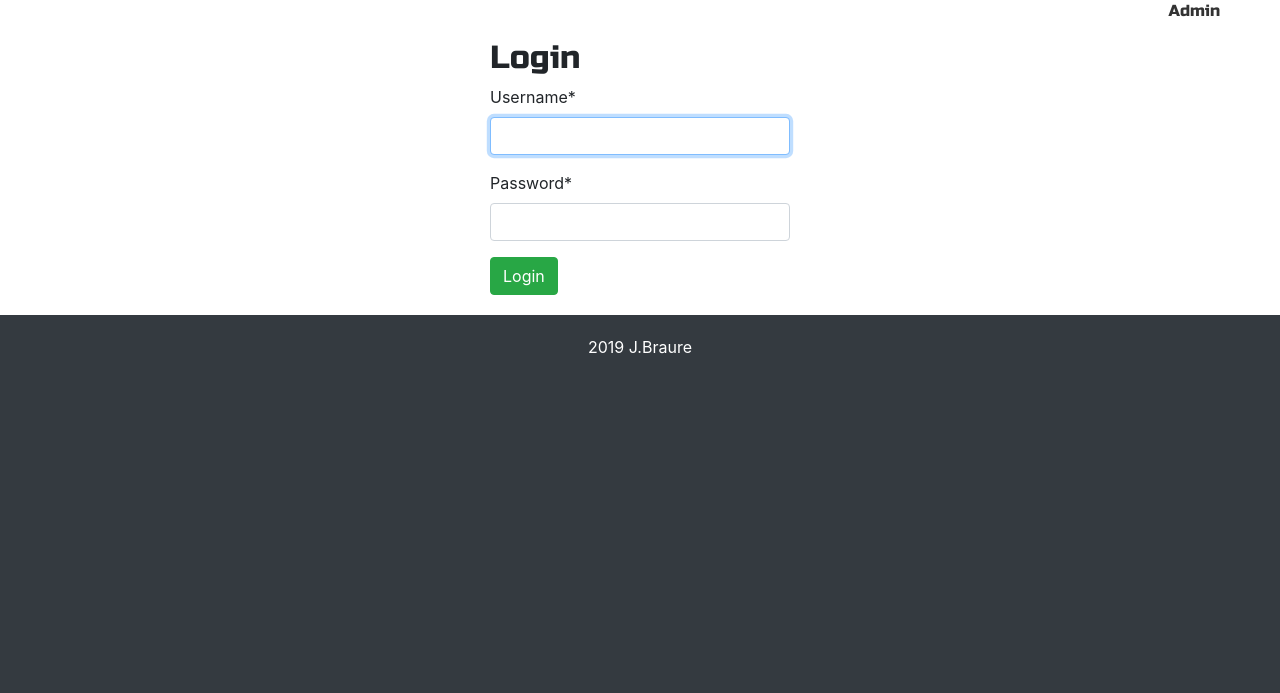
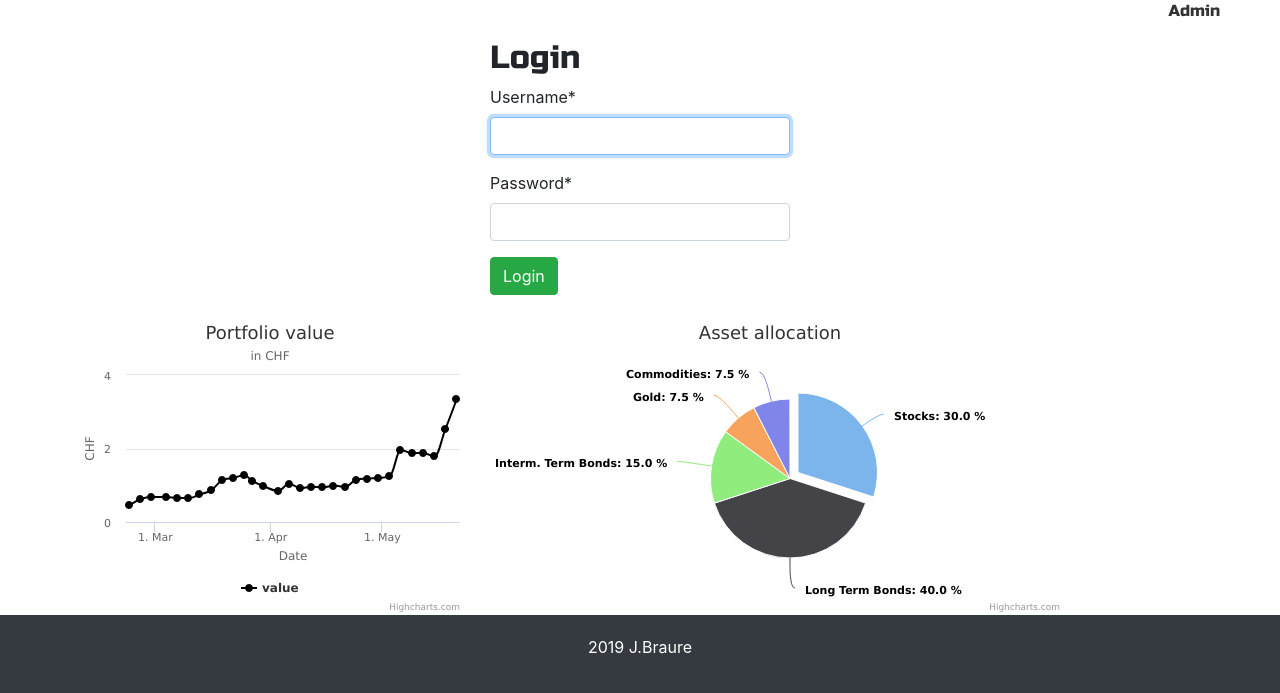
Before and after one commit to jbraure/JustInvest, a Django app: page /login/ in a window 1280 px wide. Shown: the part 78-771 px from the top of the page. Run offline with Django 3.2, Linux system fonts and the light colour scheme; some libraries are stand-ins or nearby versions.

Commit message:
adds sample charts on login page

```diff
--- a/trades/templates/registration/login.html
+++ b/trades/templates/registration/login.html
@@ -10,6 +10,143 @@
     <button type="submit" class="btn btn-success">Login</button>
   </form>
 </div>
+<div class="container">
+  <div class="row">
+    <div id="portfolio-container" style="width:400px; height:300px;"></div>
+    <div id="pie-container" style="height: 300px;"></div>
+  </div>
+</div>
+<script>
+  Highcharts.chart('portfolio-container', {
+      chart: {
+          type: 'spline'
+      },
+      title: {
+          text: 'Portfolio value'
+      },
+      subtitle: {
+          text: 'in CHF'
+      },
+      xAxis: {
+          type: 'datetime',
+          dateTimeLabelFormats: { // don't display the dummy year
+              month: '%e. %b',
+              year: '%b'
+          },
+          title: {
+              text: 'Date'
+          }
+      },
+      yAxis: {
+          title: {
+              text: 'CHF'
+          },
+          min: 0
+      },
+      tooltip: {
+          headerFormat: '<b>{series.name}</b><br>',
+          pointFormat: '{point.x:%e. %b}: {point.y:.2f} CHF'
+      },
+
+      plotOptions: {
+          spline: {
+              marker: {
+                  enabled: true
+              }
+          }
+      },
+
+      colors: ['#000', '#6CF', '#39F', '#06C', '#036'],
+
+      // Define the data points. All series have a dummy year
+      // of 1970/71 in order to be compared on the same x axis. Note
+      // that in JavaScript, months start at 0 for January, 1 for February etc.
+      series: [{
+          name: "value",
+          data: [
+              [Date.UTC(1971, 1, 22), 0.45],
+              [Date.UTC(1971, 1, 25), 0.62],
+              [Date.UTC(1971, 1, 28), 0.68],
+              [Date.UTC(1971, 2,  4), 0.68],
+              [Date.UTC(1971, 2,  7), 0.65],
+              [Date.UTC(1971, 2, 10), 0.65],
+              [Date.UTC(1971, 2, 13), 0.75],
+              [Date.UTC(1971, 2, 16), 0.86],
+              [Date.UTC(1971, 2, 19), 1.14],
+              [Date.UTC(1971, 2, 22), 1.2],
+              [Date.UTC(1971, 2, 25), 1.27],
+              [Date.UTC(1971, 2, 27), 1.12],
+              [Date.UTC(1971, 2, 30), 0.98],
+              [Date.UTC(1971, 3,  3), 0.85],
+              [Date.UTC(1971, 3,  6), 1.04],
+              [Date.UTC(1971, 3,  9), 0.92],
+              [Date.UTC(1971, 3, 12), 0.96],
+              [Date.UTC(1971, 3, 15), 0.94],
+              [Date.UTC(1971, 3, 18), 0.99],
+              [Date.UTC(1971, 3, 21), 0.96],
+              [Date.UTC(1971, 3, 24), 1.15],
+              [Date.UTC(1971, 3, 27), 1.18],
+              [Date.UTC(1971, 3, 30), 1.20],
+              [Date.UTC(1971, 4,  3), 1.25],
+              [Date.UTC(1971, 4,  6), 1.96],
+              [Date.UTC(1971, 4,  9), 1.87],
+              [Date.UTC(1971, 4, 12), 1.88],
+              [Date.UTC(1971, 4, 15), 1.79],
+              [Date.UTC(1971, 4, 18), 2.54],
+              [Date.UTC(1971, 4, 21), 3.34]
+          ]
+      }]
+  });
+  Highcharts.chart('pie-container', {
+  chart: {
+      plotBackgroundColor: null,
+      plotBorderWidth: null,
+      plotShadow: false,
+      type: 'pie'
+  },
+  title: {
+      text: 'Asset allocation'
+  },
+  tooltip: {
+      pointFormat: '{series.name}: <b>{point.percentage:.1f}%</b>'
+  },
+  plotOptions: {
+      pie: {
+          allowPointSelect: true,
+          cursor: 'pointer',
+          dataLabels: {
+              enabled: true,
+              format: '<b>{point.name}</b>: {point.percentage:.1f} %',
+              style: {
+                  color: (Highcharts.theme && Highcharts.theme.contrastTextColor) || 'black'
+              }
+          }
+      }
+  },
+  series: [{
+      name: 'Ratio',
+      colorByPoint: true,
+      data: [{
+          name: 'Stocks',
+          y: 30,
+          sliced: true,
+          selected: true
+      },{
+          name: 'Long Term Bonds',
+          y: 40
+      },  {
+          name: 'Interm. Term Bonds',
+          y: 15
+      }, {
+          name: 'Gold',
+          y: 7.5
+      }, {
+          name: 'Commodities',
+          y: 7.5
+      }]
+  }]
+});
+</script>
 {% endblock page-content %}
 {% block footer %}
   {% include "trades/footer.html" %}
```
